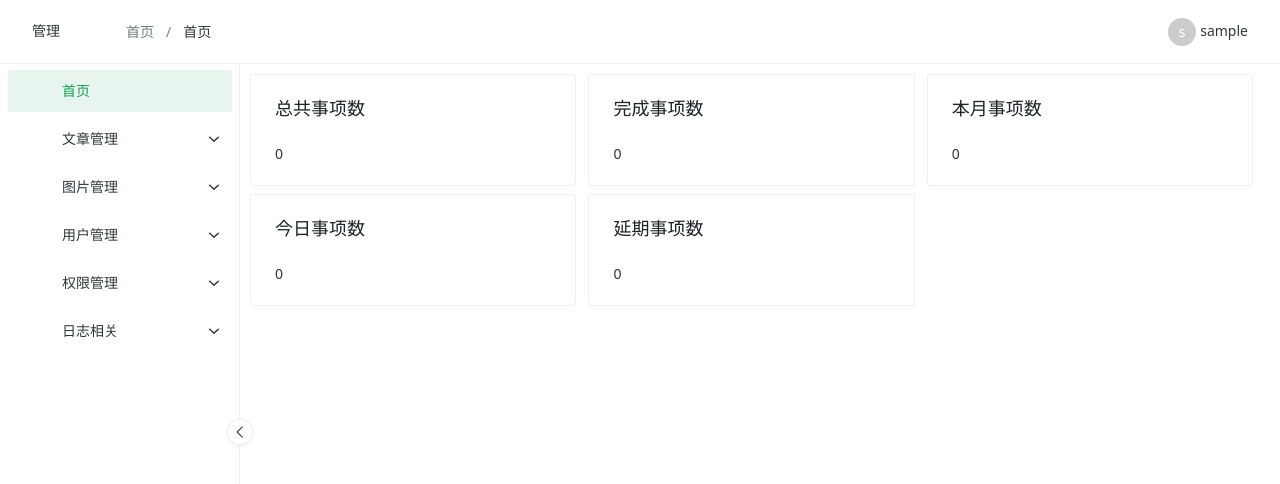
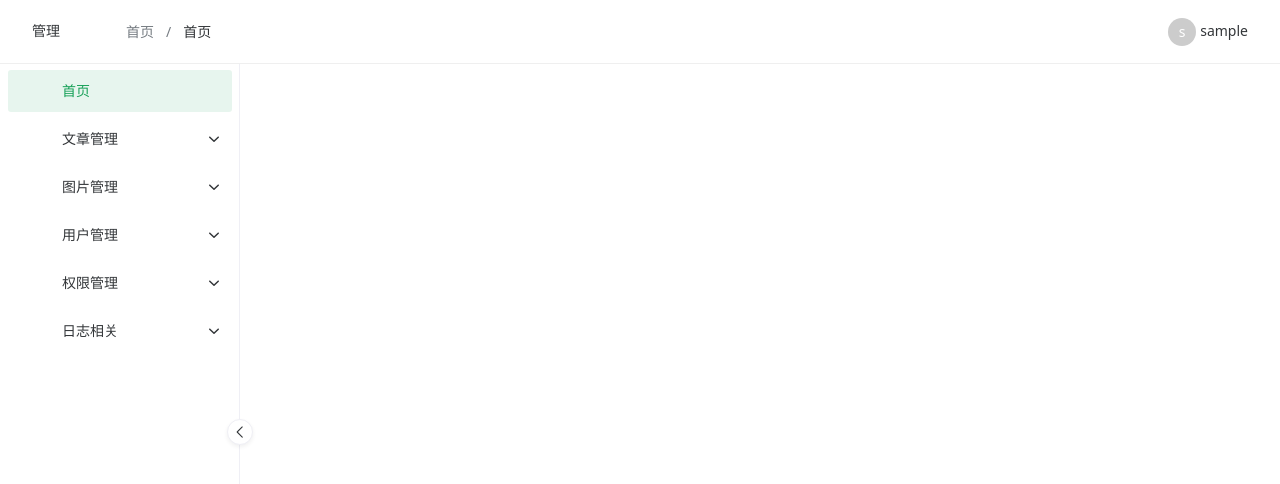
Before and after one commit to MrXck/new-blog-front-admin, a Vue app: page /home in a window 1280 px wide. Shown: the top 484 px of the page. Built offline with nearby package versions, Linux system fonts and the light colour scheme; sample sign-in values are in the browser's storage; some icons are missing.

Commit message:
清空首页

```diff
--- a/src/views/Home.vue
+++ b/src/views/Home.vue
@@ -1,44 +1,9 @@
 <script setup>
-import {NCard, NSpace, useMessage} from 'naive-ui'
-import {onMounted, ref} from "vue";
 
-
-const total = ref(0)
-const done = ref(0)
-const month = ref(0)
-const today = ref(0)
-const delay = ref(0)
-const message = useMessage()
-
-
-function init() {
-}
-
-onMounted(() => {
-  init()
-})
 </script>
 
 <template>
-<div>
-  <n-space item-style="width: 32%">
-    <n-card hoverable title="总共事项数">
-      {{total}}
-    </n-card>
-    <n-card hoverable title="完成事项数">
-      {{done}}
-    </n-card>
-    <n-card hoverable title="本月事项数">
-      {{month}}
-    </n-card>
-    <n-card hoverable title="今日事项数">
-      {{today}}
-    </n-card>
-    <n-card hoverable title="延期事项数">
-      {{delay}}
-    </n-card>
-  </n-space>
-</div>
+
 </template>
 
 <style scoped>
```
